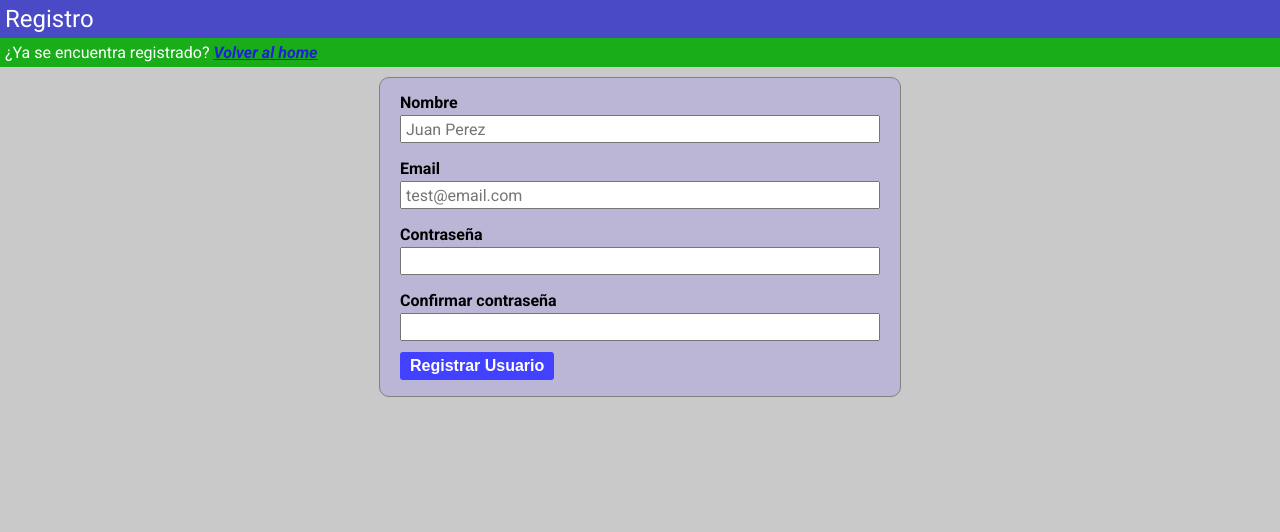
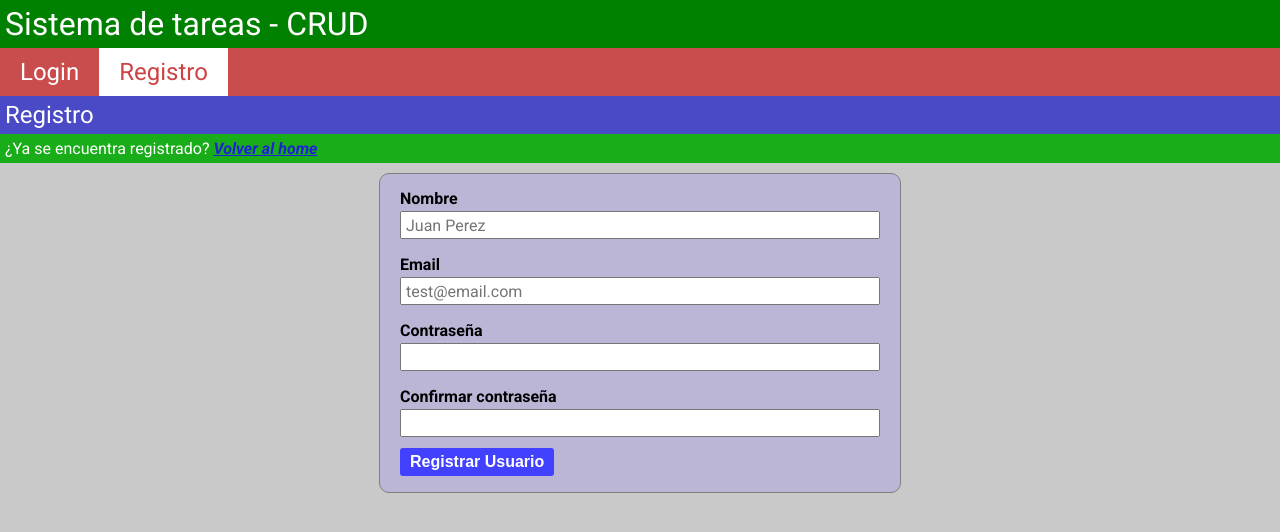
Before and after one commit to walesp3982/tareas-crud, a React (Vite) app in the folder frontend/: page /register in a window 1280 px wide. Shown: the top 532 px of the page. Built offline with nearby package versions, Linux system fonts and the light colour scheme.

Commit message:
[frontend] add router-react

```diff
--- a/frontend/src/App.css
+++ b/frontend/src/App.css
@@ -8,3 +8,53 @@ input {
 label {
     font-weight: bold;
 }
+
+.navigation {
+    background-color: rgb(202, 77, 77);
+    display: flex;
+    flex-direction: row;
+    align-items: right;
+    justify-content: left;
+    transform: none;
+}
+
+.navigation>a {
+    padding: 10px 20px;
+    color: white;
+    font-size: 1.5rem;
+    text-decoration: none;
+    position: relative;
+    transition: all 0.3s ease;
+}
+
+.navigation>a::after {
+    content: '';
+    position: absolute;
+    bottom: 0;
+    left: 0;
+    width: 100%;
+    height: 2px;
+    background-color: white;
+    transform: scaleX(0);
+    transition: transform 0.3s ease;
+}
+
+.navigation>a:hover {
+    color: rgb(191, 143, 143);
+    background-color: rgb(225, 54, 54);
+}
+
+.navigation>a:focus {
+    color: white;
+    background-color: rgb(249, 46, 46)
+}
+
+.navigation>a.active {
+    color: rgb(205, 67, 67);
+    background-color: white;
+    pointer-events: none;
+}
+
+.navigation>a.active::after {
+    transform: scaleX(1);
+}
--- a/frontend/src/App.tsx
+++ b/frontend/src/App.tsx
@@ -1,20 +1,12 @@
 // import { useState } from 'react'
 import './App.css'
-import Home from './pages/Home'
-import { BrowserRouter, Routes, Route } from 'react-router'
-import { Register } from './pages/Register'
+import { router } from "./router"
+import { RouterProvider } from 'react-router'
+
 function App() {
-  // const [count, setCount] = useState(0)
 
   return (
-    <>
-      <BrowserRouter>
-        <Routes>
-          <Route index element={<Home />} />
-          <Route path='/register' element={<Register />} />
-        </Routes>
-      </BrowserRouter>
-    </>
+    <RouterProvider router={router} />
   )
 }
 
--- /dev/null
+++ b/frontend/src/router.tsx
@@ -0,0 +1,24 @@
+import { Login } from './pages/Login'
+import { createBrowserRouter } from 'react-router'
+import { Register } from './pages/Register'
+import { Dashboard } from './pages/Dashboard'
+import { Layout } from './layouts/Guest'
+import { App } from './layouts/App'
+
+export const router = createBrowserRouter([
+    {
+        path: "/",
+        Component: Layout,
+        children: [
+            { index: true, Component: Login },
+            { path: "register", Component: Register }
+        ]
+    },
+    {
+        path: "/app",
+        Component: App,
+        children: [
+            { index: true, Component: Dashboard }
+        ]
+    }
+])
```
